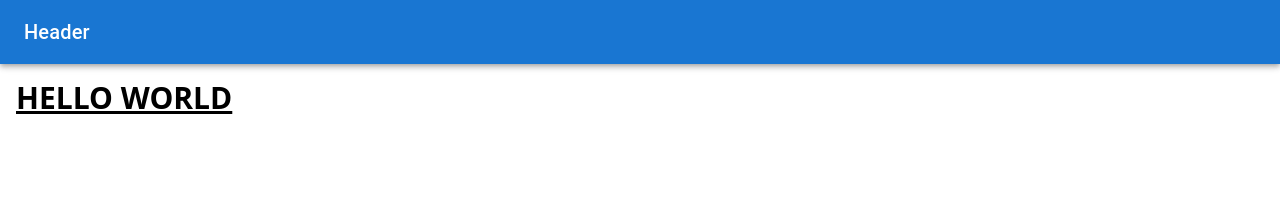
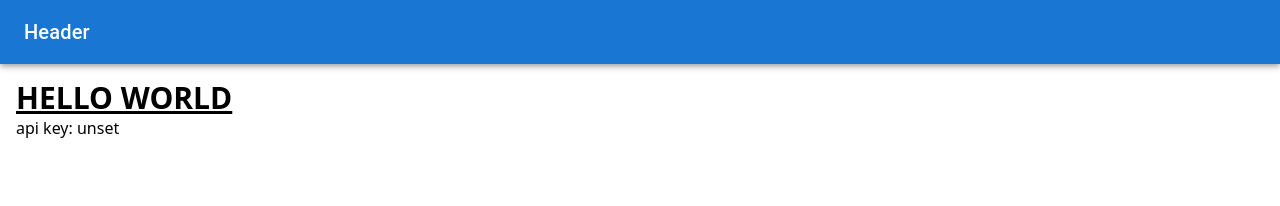
Before and after one commit to LeeGrobler/tiktok-generator-web-app, a React (Vite) app: page / in a window 1280 px wide. Shown: the top 206 px of the page. Built offline with nearby package versions, Linux system fonts and the light colour scheme; no server answers.

Commit message:
added environment variables.

```diff
--- a/src/App.jsx
+++ b/src/App.jsx
@@ -1,12 +1,15 @@
 import Header from "./components/Header";
 
 export default function App() {
+  const apiKey = import.meta.env.VITE_API_KEY;
+
   return (
     <>
       <Header title="Header"></Header>
 
       <main className="p-4">
         <p className="text-3xl font-bold underline uppercase">hello world</p>
+        <p>api key: {apiKey}</p>
       </main>
     </>
   );
```
Also changed, not shown: 2 other files (tests, documents, lock files or other folders).
